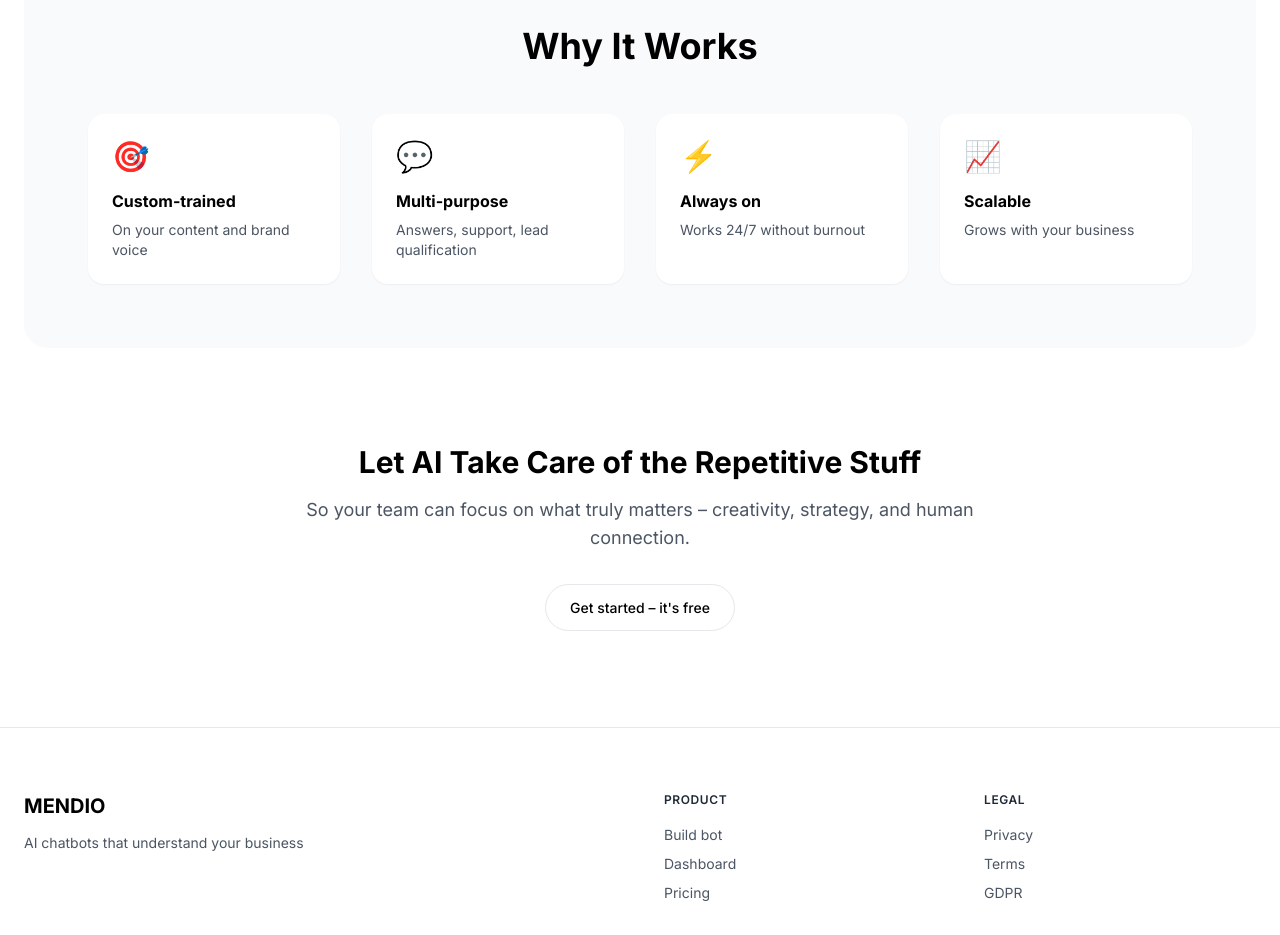
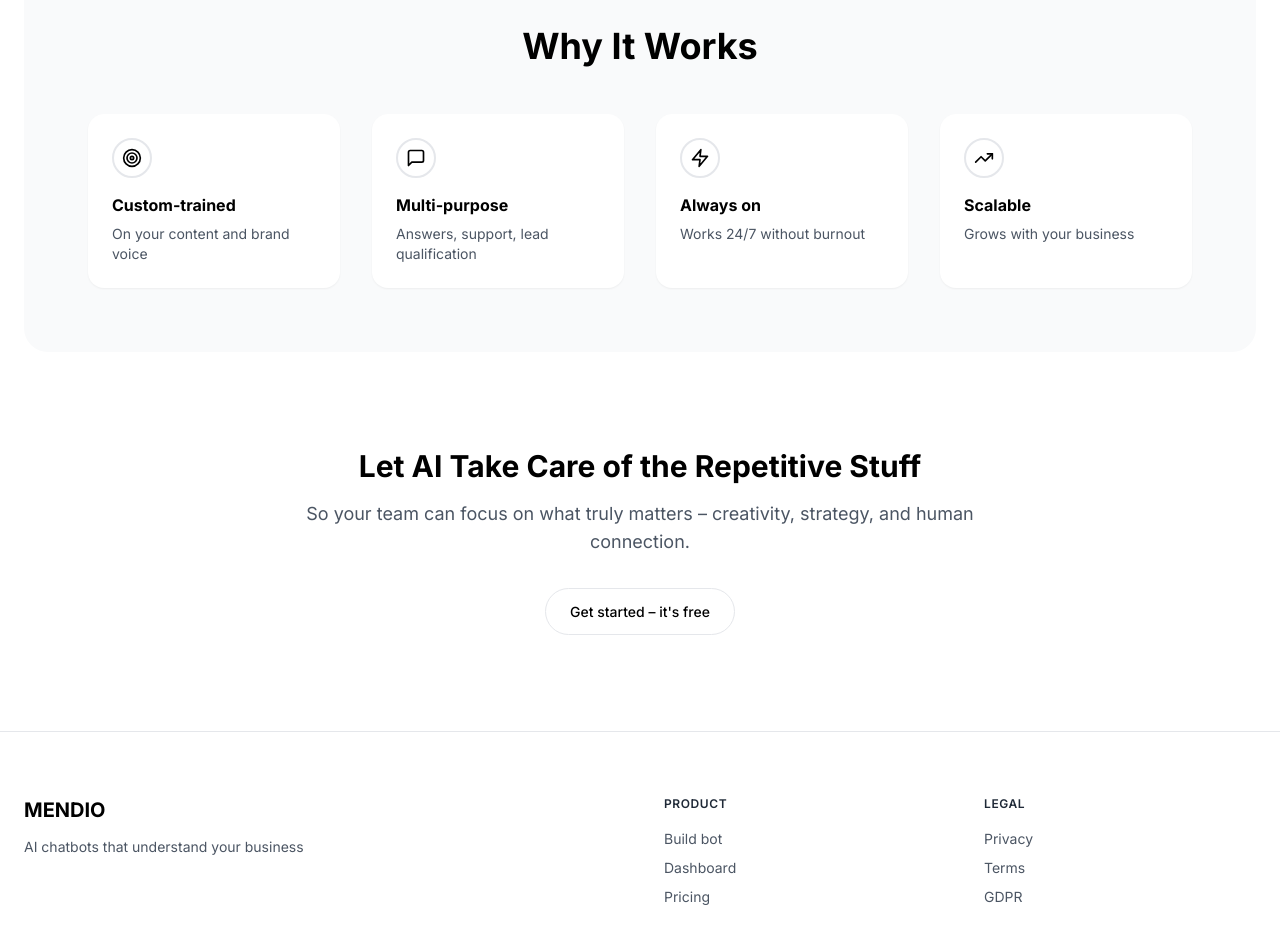
Before and after one commit to chgenberg/optero, a Next.js app: page / in a window 1280 px wide. Shown: the part 1040-1975 px from the top of the page. Built offline with nearby package versions, Linux system fonts and the light colour scheme.

Commit message:
Homepage: replace emoji icons with minimalist lucide icons in Why It Works

```diff
--- a/app/page.tsx
+++ b/app/page.tsx
@@ -2,6 +2,7 @@
 
 import { useRouter } from "next/navigation";
 import { motion } from "framer-motion";
+import { Target, MessageSquare, Zap, TrendingUp } from "lucide-react";
 
 export default function Home() {
   const router = useRouter();
@@ -137,22 +138,22 @@ export default function Home() {
           <div className="grid md:grid-cols-2 lg:grid-cols-4 gap-8 text-left">
             {[
               {
-                icon: "🎯",
+                icon: <Target className="w-5 h-5 text-black" />,
                 title: "Custom-trained",
                 desc: "On your content and brand voice"
               },
               {
-                icon: "💬",
+                icon: <MessageSquare className="w-5 h-5 text-black" />,
                 title: "Multi-purpose",
                 desc: "Answers, support, lead qualification"
               },
               {
-                icon: "⚡",
+                icon: <Zap className="w-5 h-5 text-black" />,
                 title: "Always on",
                 desc: "Works 24/7 without burnout"
               },
               {
-                icon: "📈",
+                icon: <TrendingUp className="w-5 h-5 text-black" />,
                 title: "Scalable",
                 desc: "Grows with your business"
               }
@@ -164,7 +165,9 @@ export default function Home() {
                 transition={{ delay: 0.7 + i * 0.05 }}
                 className="bg-white rounded-2xl p-6 shadow-sm hover:shadow-md transition-shadow"
               >
-                <div className="text-3xl mb-4">{feature.icon}</div>
+                <div className="w-10 h-10 rounded-full border-2 border-gray-200 flex items-center justify-center mb-4">
+                  {feature.icon}
+                </div>
                 <h3 className="font-bold mb-2">{feature.title}</h3>
                 <p className="text-sm text-[#4B5563]">{feature.desc}</p>
               </motion.div>
```
